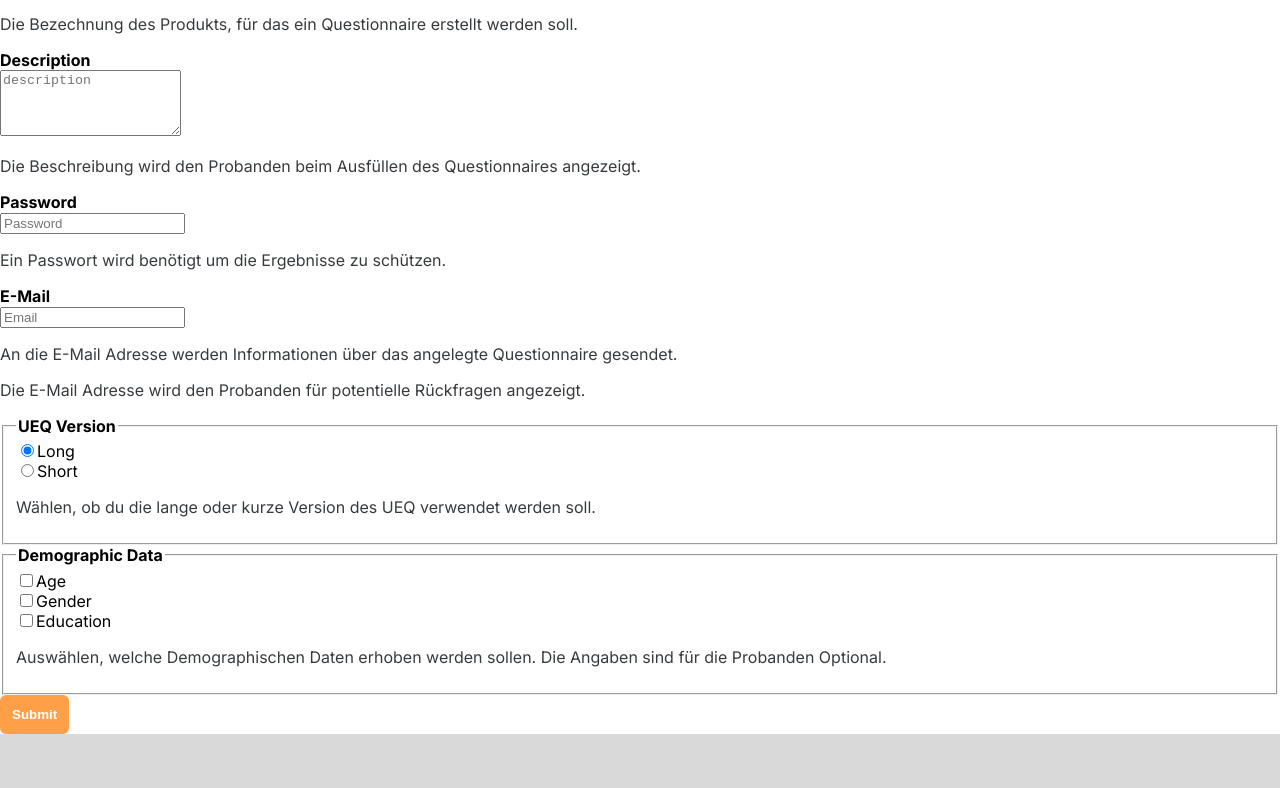
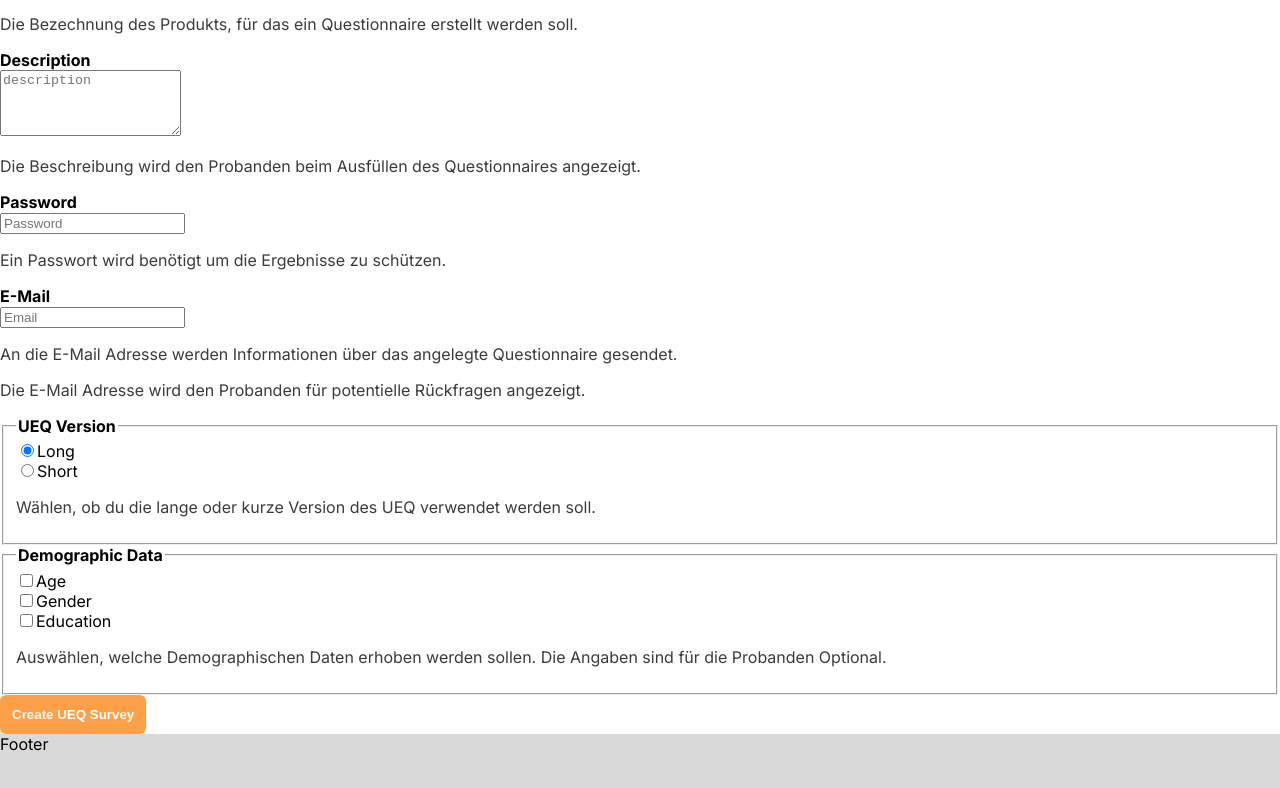
Before and after one commit to Yannik195/ueq-online-tool, a React (Create React App) app in the folder frontend/: page /q/create in a window 1280 px wide. Shown: the part 277-1065 px from the top of the page. Built offline with nearby package versions, Linux system fonts and the light colour scheme.

Commit message:
Minor Changes

```diff
--- a/frontend/src/Components/Footer.js
+++ b/frontend/src/Components/Footer.js
@@ -2,6 +2,6 @@
 
 export default function Footer() {
   return (
-    <div className={styles.footer}></div>
+    <div className={styles.footer}>Footer</div>
   )
 }
--- a/frontend/src/Pages/q/create.js
+++ b/frontend/src/Pages/q/create.js
@@ -151,7 +151,7 @@
 
         </fieldset>
 
-        <button type="submit">Submit</button>
+        <button type="submit">Create UEQ Survey</button>
 
       </form>
     </div>
```
